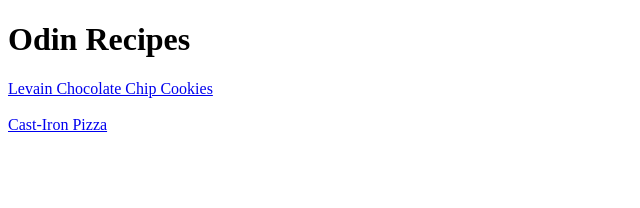
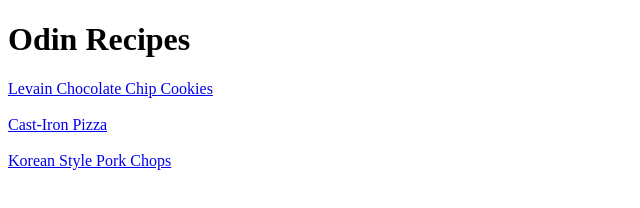
Before and after one commit to Noc662/odin-recipes, a plain HTML site: page index.html in a window 1280 px wide. Shown: the whole page, without its empty margins (0-640 px from the left). Drawn offline with Linux system fonts and the light colour scheme.

Commit message:
Third Recipe

```diff
--- a/index.html
+++ b/index.html
@@ -10,5 +10,8 @@
     <br />
     <br />
     <a href="./recipes/pizza.html">Cast-Iron Pizza</a>
+    <br />
+    <br />
+    <a href="./recipes/pork-chops.html">Korean Style Pork Chops</a>
   </body>
 </html>
```
